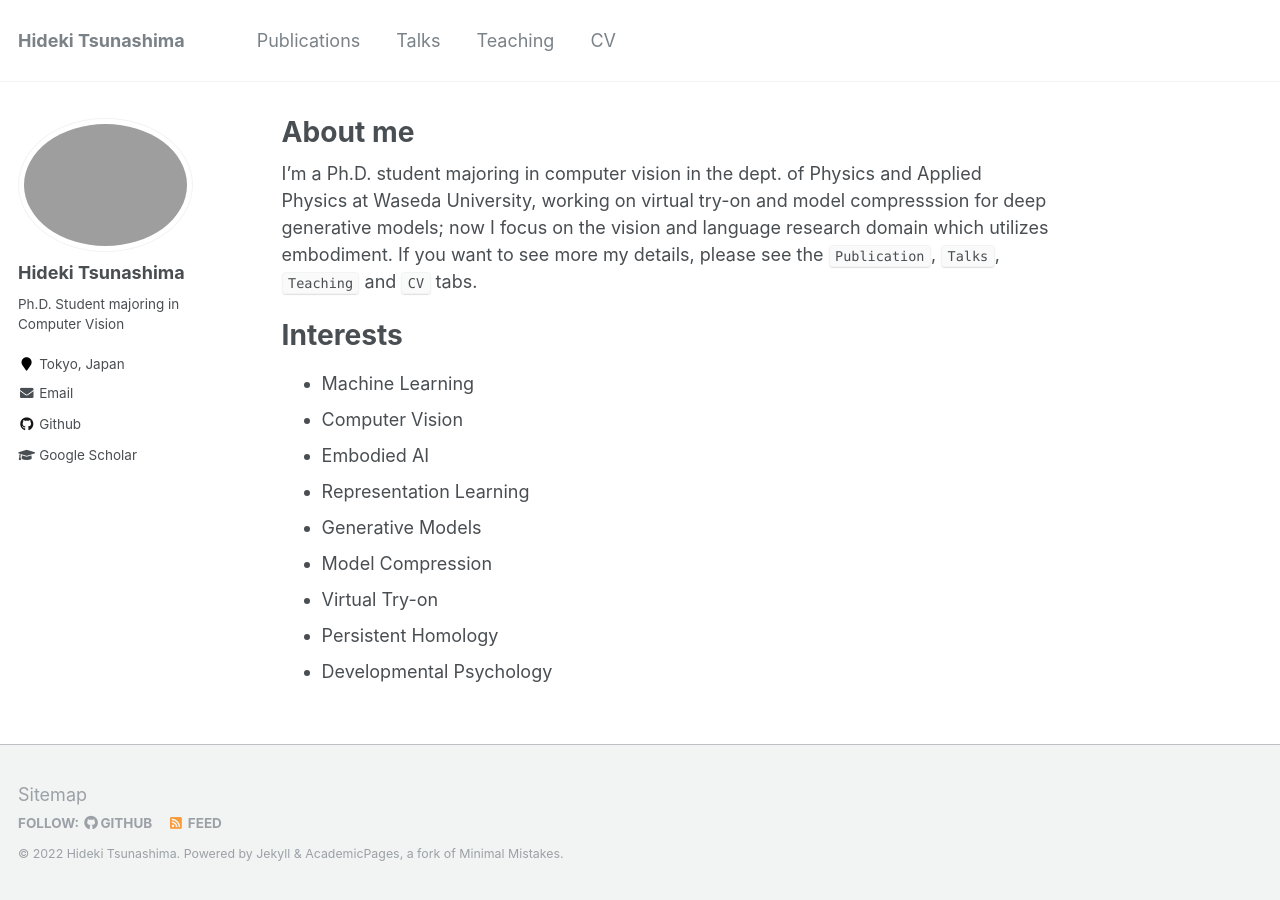
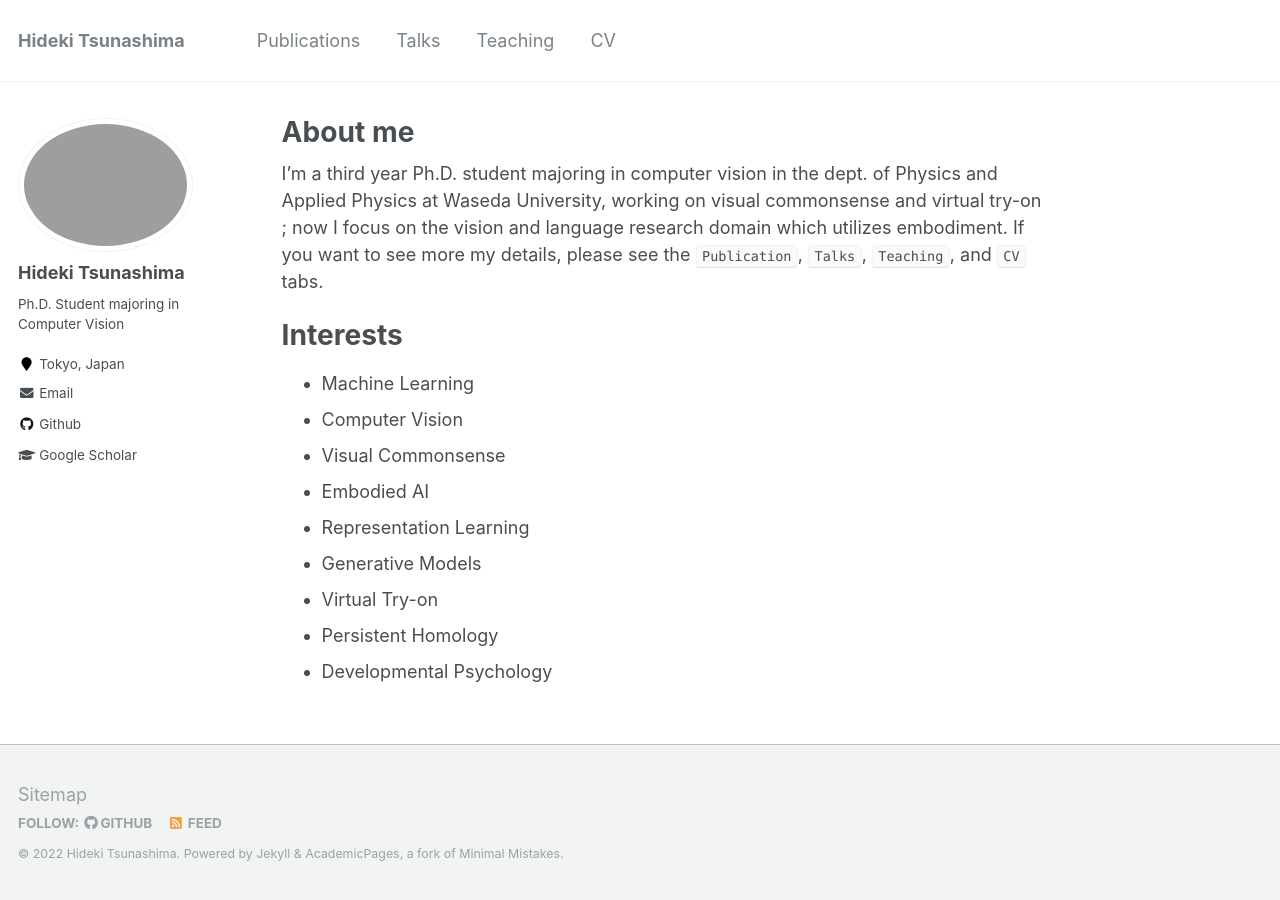
Before and after one commit to maguro27/hideki-tsunashima-page, a Jekyll site: the page built from _pages/about.md, in a window 1280 px wide. Built offline with Jekyll 4.4.1, drawn with Linux system fonts in a browser that asks for light colours.

Commit message:
add contents

```diff
--- a/_pages/about.md
+++ b/_pages/about.md
@@ -8,18 +8,18 @@ redirect_from:
   - /about.html
 ---
 
-I'm a Ph.D. student majoring in computer vision in the dept. of Physics and Applied Physics at Waseda University, working on virtual try-on and model compresssion for deep generative models;
+I'm a third year Ph.D. student majoring in computer vision in the dept. of Physics and Applied Physics at Waseda University, working on visual commonsense and virtual try-on ;
 now I focus on the vision and language research domain which utilizes embodiment.
-If you want to see more my details, please see the `Publication`, `Talks`, `Teaching` and `CV` tabs.
+If you want to see more my details, please see the `Publication`, `Talks`, `Teaching`, and `CV` tabs.
 
 Interests
 =======
 * Machine Learning
 * Computer Vision
+* Visual Commonsense
 * Embodied AI
 * Representation Learning
 * Generative Models
-* Model Compression
 * Virtual Try-on
 * Persistent Homology
 * Developmental Psychology
--- a/_pages/teaching.html
+++ b/_pages/teaching.html
@@ -18,5 +18,4 @@ author_profile: true
 <p>
   I supervised the GANs class and am teaching students in the GANs class.<br>
   <a href="https://www.skillupai.com/gan/">Skillup AI GANs class</a><br>
-  1st class: Mar 2021
 </p>
```
Also changed, not shown: _pages/cv.md (+36 -17 lines), _pages/publications.md (+7 -1 lines), _pages/talks.html (+8 -0 lines).
